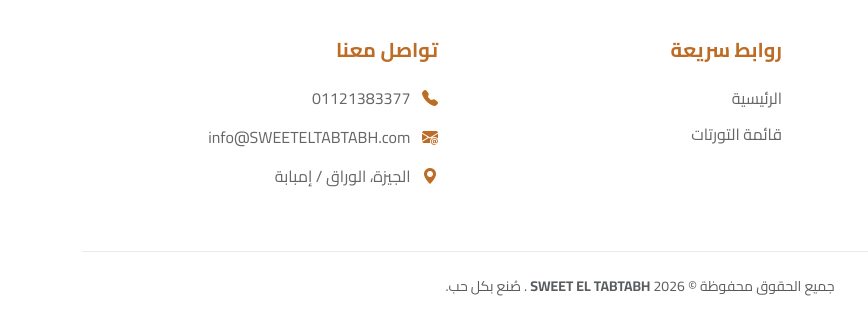
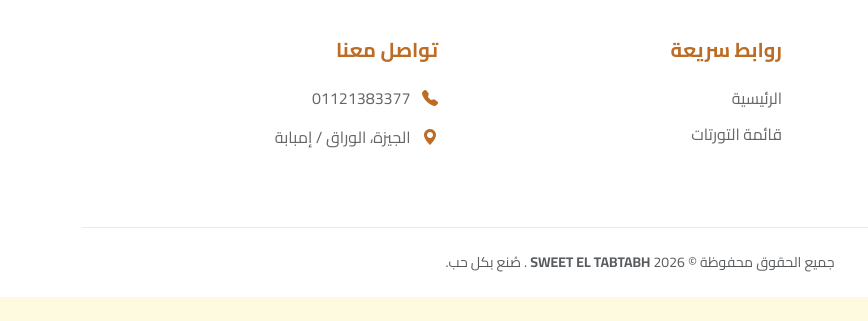
Before and after one commit to Zyad-Elnashar-17/sweeteltabtabh, a plain HTML site: page menu.html in a window 1280 px wide. Shown: the part 2344-2665 px from the top of the page, 0-868 px from the left. After the commit the page ends 2641 px from the top, so only its background shows below. Drawn offline with nearby package versions, Linux system fonts and the light colour scheme.

Commit message:
Resolved email

```diff
--- a/menu.html
+++ b/menu.html
@@ -156,7 +156,7 @@
                 <h5 class="fw-bold mb-4" style="color: var(--accent-color);">تواصل معنا</h5>
                 <div class="contact-info">
                     <p><i class="bi bi-telephone-fill me-2 text-accent"></i> 01121383377</p>
-                    <p><i class="bi bi-envelope-at-fill me-2 text-accent"></i> info@SWEETELTABTABH.com</p>
+                    <!-- <p><i class="bi bi-envelope-at-fill me-2 text-accent"></i> info@SWEETELTABTABH.com</p> -->
                     <p><i class="bi bi-geo-alt-fill me-2 text-accent"></i> الجيزة، الوراق / إمبابة</p>
                 </div>
             </div>
```
